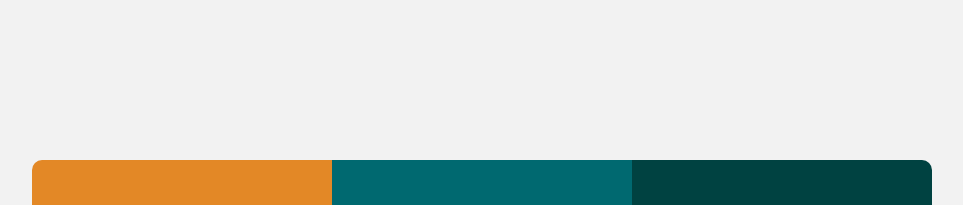
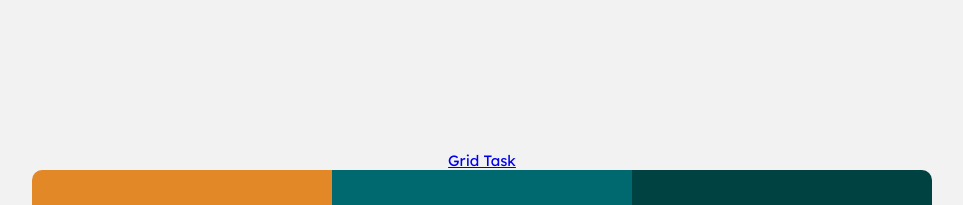
Before and after one commit to alaswadiyy/3-column, a plain HTML site: page index.html in a window 1280 px wide. Shown: the top 205 px of the page, without its empty margins (158-1121 px from the left). Drawn offline with Linux system fonts and the light colour scheme.

Commit message:
newer commit

```diff
--- a/index.html
+++ b/index.html
@@ -10,6 +10,7 @@
 </head>
 <body>
     <main>
+        <a href="./Grid/index.html">Grid Task</a>
         <section class="cards-container">
             <div class="card card-1">
                 <div class="card-logo">
```
